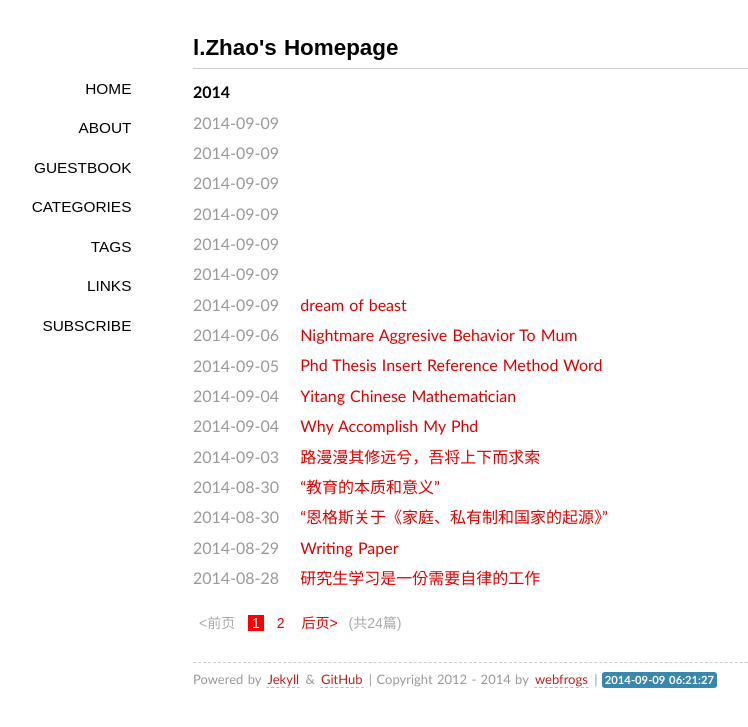
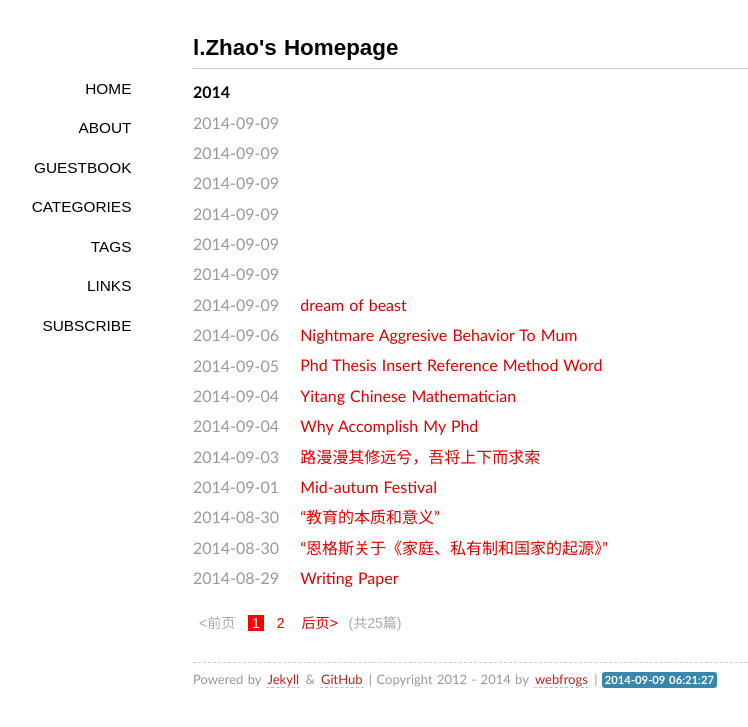
Before and after one commit to lincystar/lincystar.github.com, a Jekyll site: the page built from index.html, in a window 1280 px wide. Shown: the top 727 px of the page, without its empty margins (147-895 px from the left). Built offline with Jekyll 4.4.1, drawn with Linux system fonts in a browser that asks for light colours; some web fonts are replaced; Markdown is read by kramdown in place of the engine named in the settings; the list of posts is cut into pages by our own code; comment, search, counter and statistics services are not loaded; some of the changed lines change nothing that is shown.

Commit message:
nanjing museum

```diff
--- /dev/null
+++ b/_posts/2014-9-1-mid-autum-festival-nan-shan-bamboo-ocean.md
@@ -0,0 +1,35 @@
+---
+layout: post
+title: Mid-autum Festival
+category: travel, vocation,
+tags: life
+---
+
+三天的中秋小长假结束了。
+
+第一天，我和Honey留在家里，我复习概率论。
+
+第二天，我们自驾去了溧阳的南山竹海，单程2小时。自驾还是很方便的。过路费来回80块，还是小贵的。油费也有150块左右，这么算其实坐车还是比较划算的。
+
+南山竹海，果然名不虚传，一进景区整个人就被包围在珠海之中。我们爬到了吴越第一高峰，用时1个多小时。中途看了熊猫馆，看到了两只非常可爱的熊猫。原来熊猫是怕热耐冷的动物。而且在人类尚未进化完全的时候就存在地球上了，战胜了诸多生物，如恐龙的，生存至今。如今，全世界的熊猫存有量在一千只左右，熊猫可真是活的动物化石啊。 小熊猫刚刚出生的时候，重量只有三只鸡蛋大小。
+
+我们首先乘坐了地面缆车到半山腰，然后走路到山顶。地面缆车还是有点小刺激的。全自动的。我们站在最前面，视野开阔。后来，经我观察，车子是奥地利生产的。轨道比较陡而弯，我心理多少还是担心，如果缆车出故障了怎么办，可实际上，还是很安全的。
+
+有件事，得记录下。在景区门前的街上，有很多卖当地特产，如笋干等干货，板栗，枣子等的杂货摊。我们停留在一个摊位上买枣子，挑选完毕，我给收钱的妇女20元，她接过，转了个身称重量。我索要该找的零钱，她却说我给了她15元，还摊开手掌示意给我看。我当时，很无语。哑巴吃黄连，有苦说不出。同时，我非常非常地震惊，居然有这样的小商贩。我不知道我是第几个她骗过的人。但我觉得，她抱有侥幸心理，觉得绝大多数的游客，都是一次性消费，可以宰，便宰下。我宁愿也选择相信，她家不会长久。理由就不用多说了。honey说用5块钱，买个教训也很值得了。我的心理这才好受些。我心疼的不是那5块的前，只是很气愤，很失望，第一次活生生地吃了次哑巴亏。
+
+不过，从她家买的枣子还是很甜的。下山往回走的时候，又在那条街上的另外一家买了新鲜的带皮板栗。我感觉南方的板栗和北方的板栗，在品种和口味上，差别还是蛮大的。南方板栗，个大，但不香甜。
+
+
+晚上7:30左右，我们回到南京。简单做了点吃的，煮了两包方便面，吃过就睡了。玩了一天，很累了。第三天凌晨四点多我就醒了，醒来看书。
+
+8点左右我们驱车去南京博物院，提前在网上预约好了门票，免费的，需要身份证。原来已经去过一次，但只看了历史馆。这次去，参观了剩下的其他几个馆，有数字馆，艺术馆，特色馆，民国馆，非遗馆等。刚到那里就开始下雨了。
+
+数字馆和历史馆，还提供免费讲解。由于已经参观过历史观，我们就选择了数字馆的免费讲解。不得不说，还是有讲解的参观，才让人觉得参观更有意思和印象深刻。
+
+中午在南博对面的街上吃了中餐快餐，两个人花了32块，三素一荤，挺好吃的，还喝了免费的萝卜丝豆腐汤。很满足。
+
+饭后接着参观。中间，我在馆里靠在honey身上休息了一个小时。 民国馆，人挺多的，也比较有意思，只是楼上的咖啡厅传下来一阵阵很难闻的味道。
+
+总体来讲，两次参观，我都没有特别深的印象，尽管我是比较用心而仔细的在参观。应该和自己的历史、文化和艺术方面的素养很浅有关系。因此，我应该在这三方面多积累，慢慢培养和提高这三方面的能力。
+
+参观完毕，驱车回家。回到家，没有吃晚饭。我洗漱好，不久便倒头睡下了，大概7点左右。honey学习了一会儿，8点左右睡的。中间我醒了一下，看到他在电脑前，哒哒地敲打着键盘。我又睡了。
```
Also changed, not shown: _posts/2014-9-9-wake-up-early-at-3.md (+1 -1 lines).
